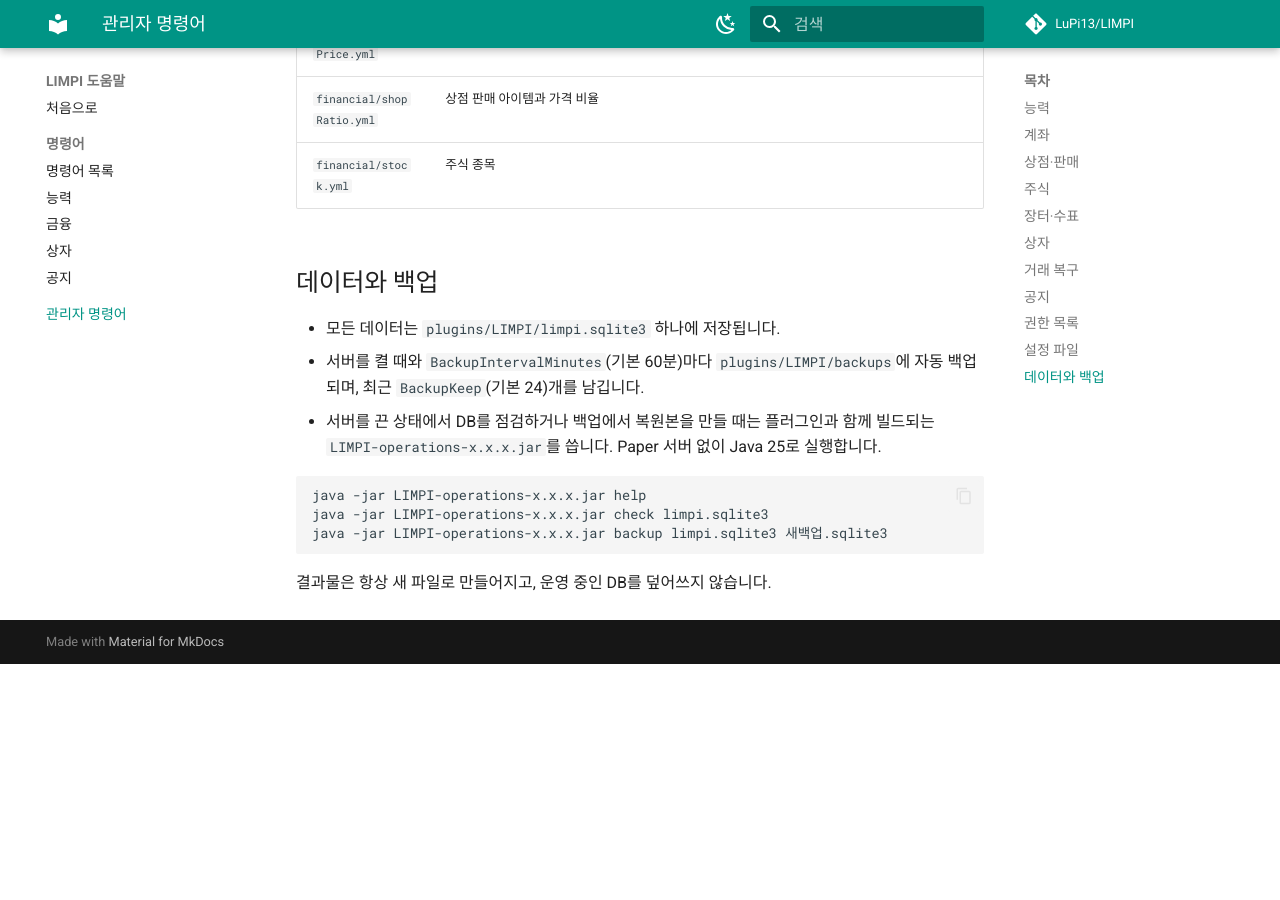
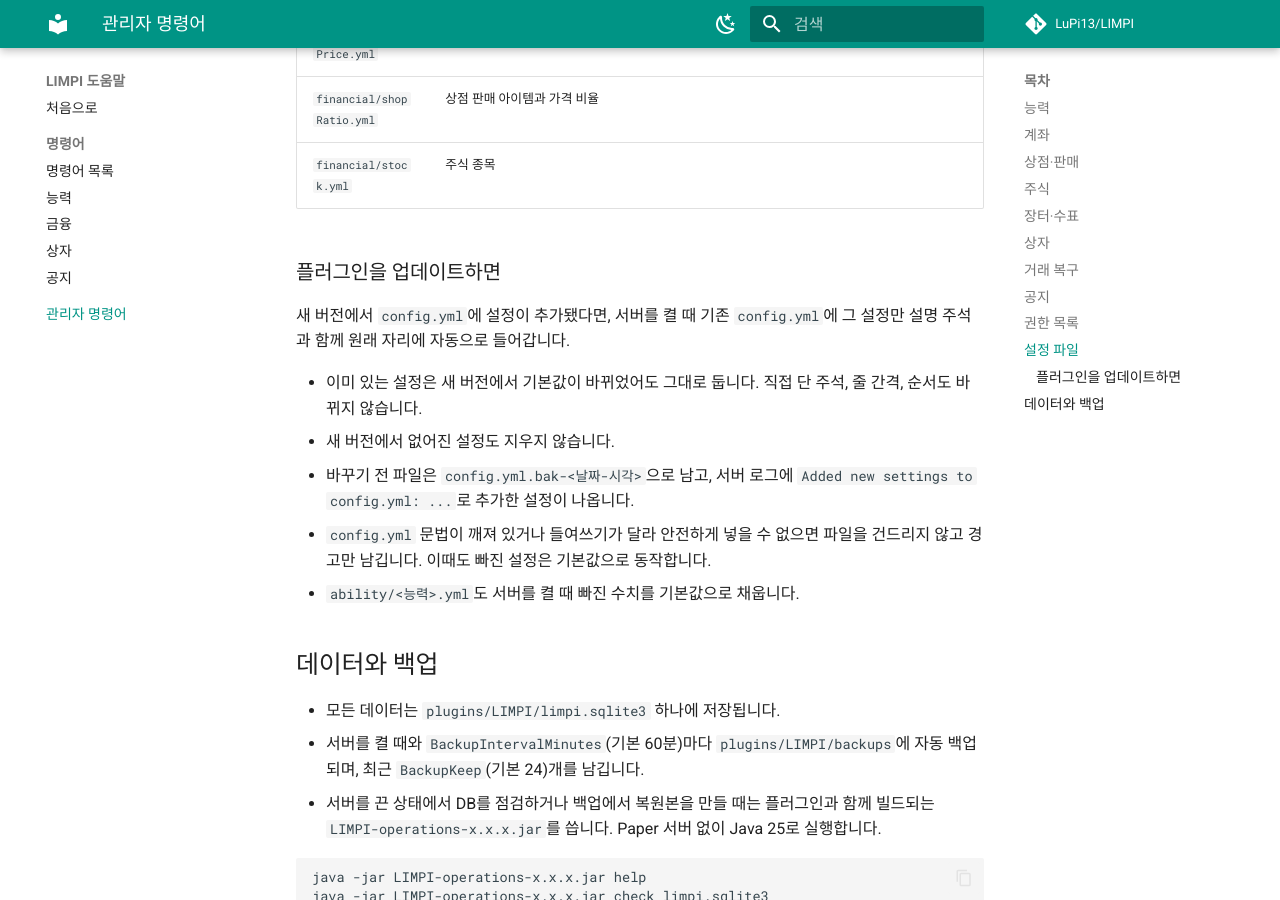
Before and after one commit to LuPi13/LIMPI, an MkDocs documentation site: the page built from pages/admin.md, in a window 1280 px wide and 900 px high, scrolled down 6033 px. Built offline with MkDocs 1.6.1 and Material for MkDocs 9.7.7, drawn with Linux system fonts in a browser that asks for light colours; comment, search, counter and statistics services are not loaded; before the commit the page ends 6697 px from its top, so only the background shows below that.

Commit message:
Document config.yml upgrades; normalize fixture newlines in the merge test

```diff
--- a/pages/admin.md
+++ b/pages/admin.md
@@ -140,6 +140,16 @@
 | `financial/shopRatio.yml` | 상점 판매 아이템과 가격 비율 |
 | `financial/stock.yml` | 주식 종목 |
 
+### 플러그인을 업데이트하면
+
+새 버전에서 `config.yml`에 설정이 추가됐다면, 서버를 켤 때 기존 `config.yml`에 그 설정만 설명 주석과 함께 원래 자리에 자동으로 들어갑니다.
+
+- 이미 있는 설정은 새 버전에서 기본값이 바뀌었어도 그대로 둡니다. 직접 단 주석, 줄 간격, 순서도 바뀌지 않습니다.
+- 새 버전에서 없어진 설정도 지우지 않습니다.
+- 바꾸기 전 파일은 `config.yml.bak-<날짜-시각>`으로 남고, 서버 로그에 `Added new settings to config.yml: ...`로 추가한 설정이 나옵니다.
+- `config.yml` 문법이 깨져 있거나 들여쓰기가 달라 안전하게 넣을 수 없으면 파일을 건드리지 않고 경고만 남깁니다. 이때도 빠진 설정은 기본값으로 동작합니다.
+- `ability/<능력>.yml`도 서버를 켤 때 빠진 수치를 기본값으로 채웁니다.
+
 ## 데이터와 백업
 
 - 모든 데이터는 `plugins/LIMPI/limpi.sqlite3` 하나에 저장됩니다.
```
Also changed, not shown: AGENTS.md (+1 -1 lines), README.md (+2 -0 lines), 1 other file.
